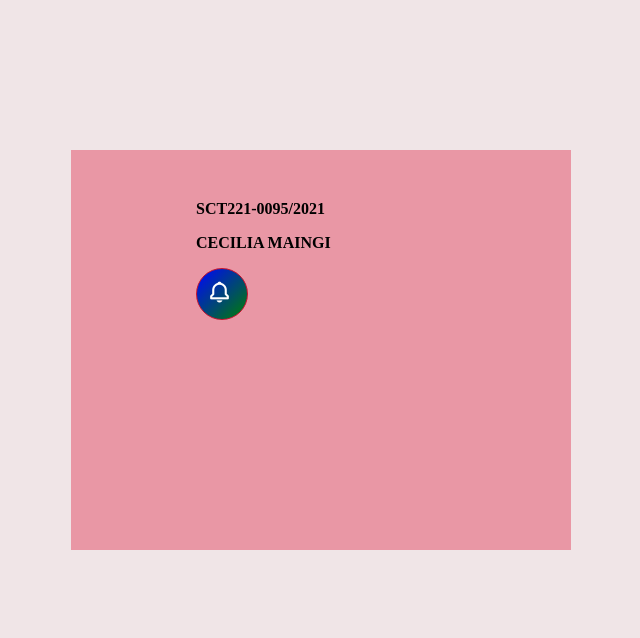
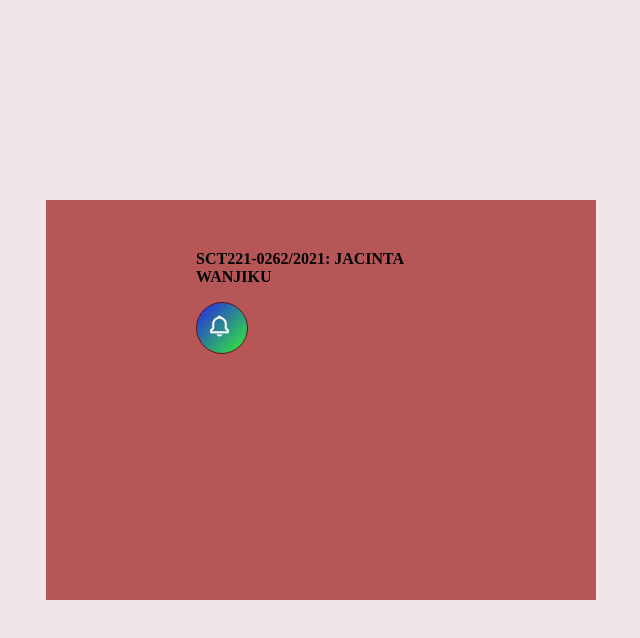
Before and after one commit to Don-cecilia/web_dev_assignment-3, a plain HTML site: page index.html in a window 1280 px wide. Shown: the whole page, without its empty margins (319-959 px from the left). Drawn offline with nearby package versions, Linux system fonts and the light colour scheme.

Commit message:
first commit

```diff
--- a/index.html
+++ b/index.html
@@ -11,8 +11,7 @@
     <div id = "container">
         <div class="right">
             <div>
-                <p id="p1"><b>SCT221-0095/2021<b></p>
-                <p><b>CECILIA MAINGI</b></p>
+                <p id="par"><b>SCT221-0262/2021: JACINTA WANJIKU<b></p>
             </div>
 
             <div id="not-icon">
@@ -24,11 +23,11 @@
               <div id="message-branch">
                 <div class="message-name">
                   <img src="contact.png" alt="Contact Icon" class="contact-icon">
-                  <span class="notification-message">Jane Doe <br> Liked your post.</span>
+                  <span class="notification-message">Jane Doe <br> Followed you.</span>
                 </div>
                 <div class="message-name">
                   <img src="contact.png" alt="Contact" class="contact-icon">
-                  <span class="notification-message">Jane Doe <br> Commented.</span>
+                  <span class="notification-message">Jane Doe <br> Liked your post.</span>
                 </div>
               </div>
 
--- a/styles.css
+++ b/styles.css
@@ -3,26 +3,25 @@ body {
     background-color: #f0e5e7;
     height: 100vh;
   }
-#p1{
+#par{
     padding-top: 50px;
   }
 #container{
-  width: 500px;
+  width: 550px;
   height: 400px;
-
   margin-right: auto;
   margin-left: auto;
-  background-color: #e997a5;
+  background-color: rgb(182, 86, 86);
 }
 .right{
   width: 250px;
   align-self: center;
   margin-right: auto;
   margin-left: auto;
-  margin-top: 150px;
+  margin-top: 200px;
 }
   #not-icon {
-    border: 1px solid #c4112f;
+    border: 1px solid #5e111e;
     display: flex;
     align-items: center;
     width: 50px;
@@ -31,7 +30,7 @@ body {
     position: relative;
     text-align: center;
     z-index: 1;
-    background-image:linear-gradient(to bottom right, rgb(0, 4, 255), green) ;
+    background-image:linear-gradient(to bottom right, rgb(36, 36, 236), rgb(51, 241, 51)) ;
     transition: width 0.6s ease-in;
 
   }
```
